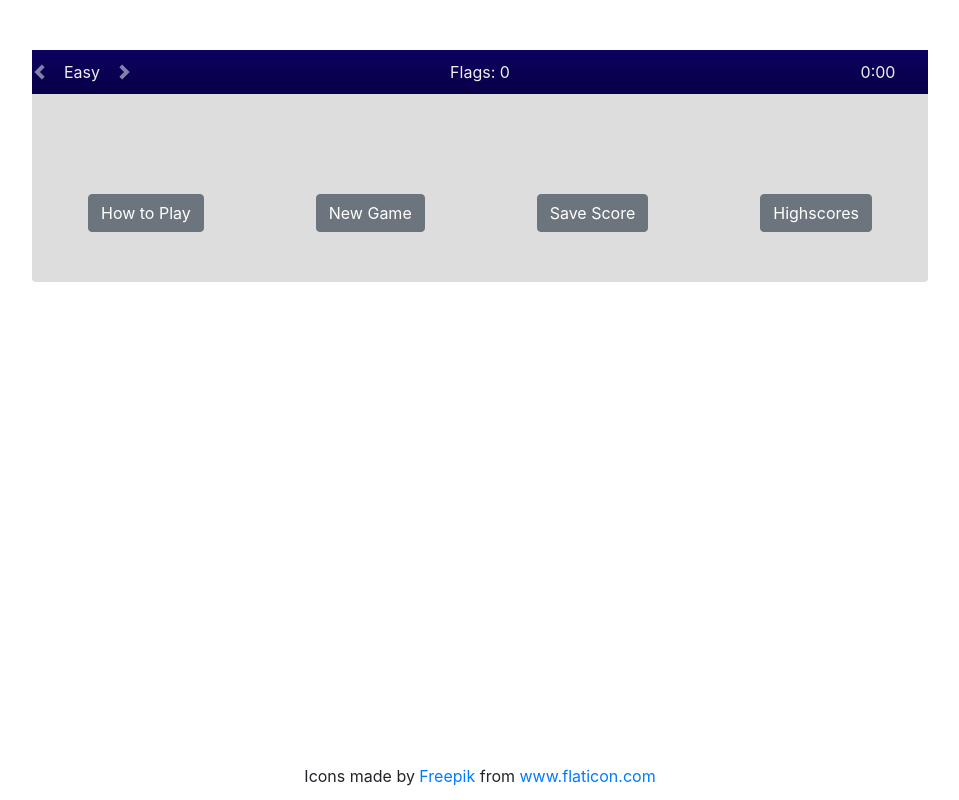
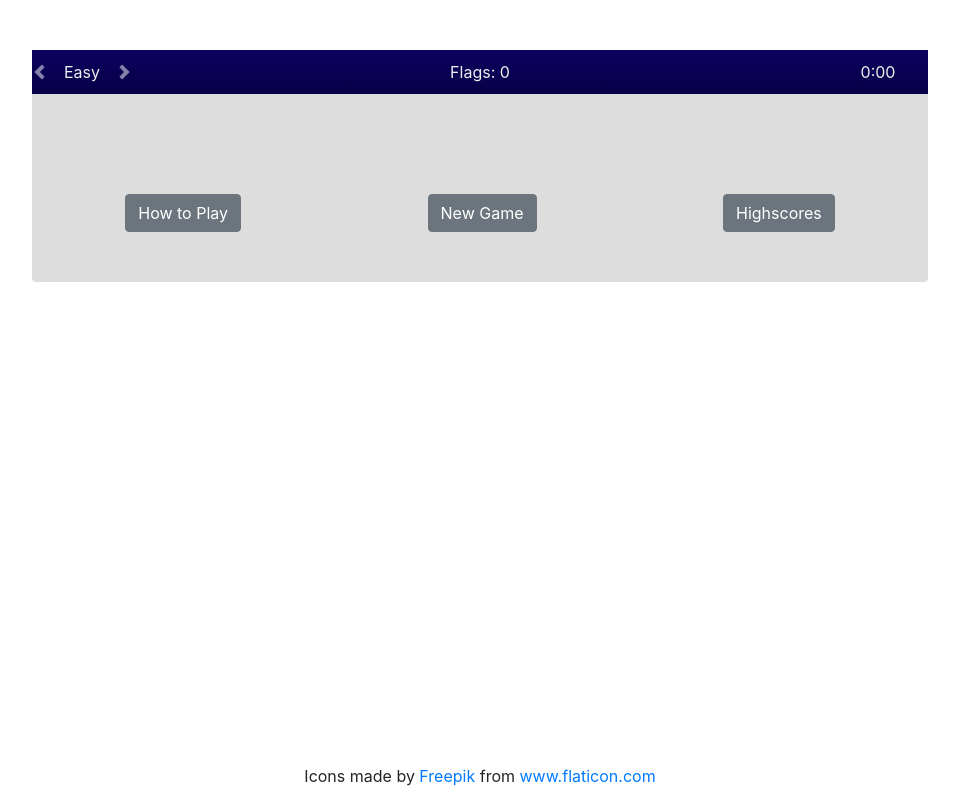
Before and after one commit to ryangautier1/AvoidTheOrcas, a plain HTML site: page index.html in a window 1280 px wide. Shown: the whole page, without its empty margins (160-1119 px from the left). Drawn offline with nearby package versions, Linux system fonts and the light colour scheme.

Commit message:
hide save scores button until win

```diff
--- a/index.html
+++ b/index.html
@@ -143,9 +143,8 @@
                 How to Play
             </button>
             <button type="button" class="btn btn-secondary" id="start-btn">New Game</button>
-            <button type="button" class="btn btn-secondary" data-toggle="modal" data-target="#save-score-modal"
-                id="save-score-btn">Save
-                Score</button>
+            <button type="button" class="btn btn-secondary hidden" data-toggle="modal" data-target="#save-score-modal"
+                id="save-score-btn">Save Score</button>
             <button type="button" class="btn btn-secondary" data-toggle="modal"
                 data-target="#highscores-modal">Highscores</button>
 
--- a/script.js
+++ b/script.js
@@ -243,7 +243,7 @@ function blowUp() {
 
 function init() {
     document.querySelector("#start-btn").classList.add("hidden");
-    // document.querySelector("#save-score-btn").classList.add("hidden");
+    document.querySelector("#save-score-btn").classList.add("hidden");
     getDifficulty();
     createGrid();
     createBombs();
```
